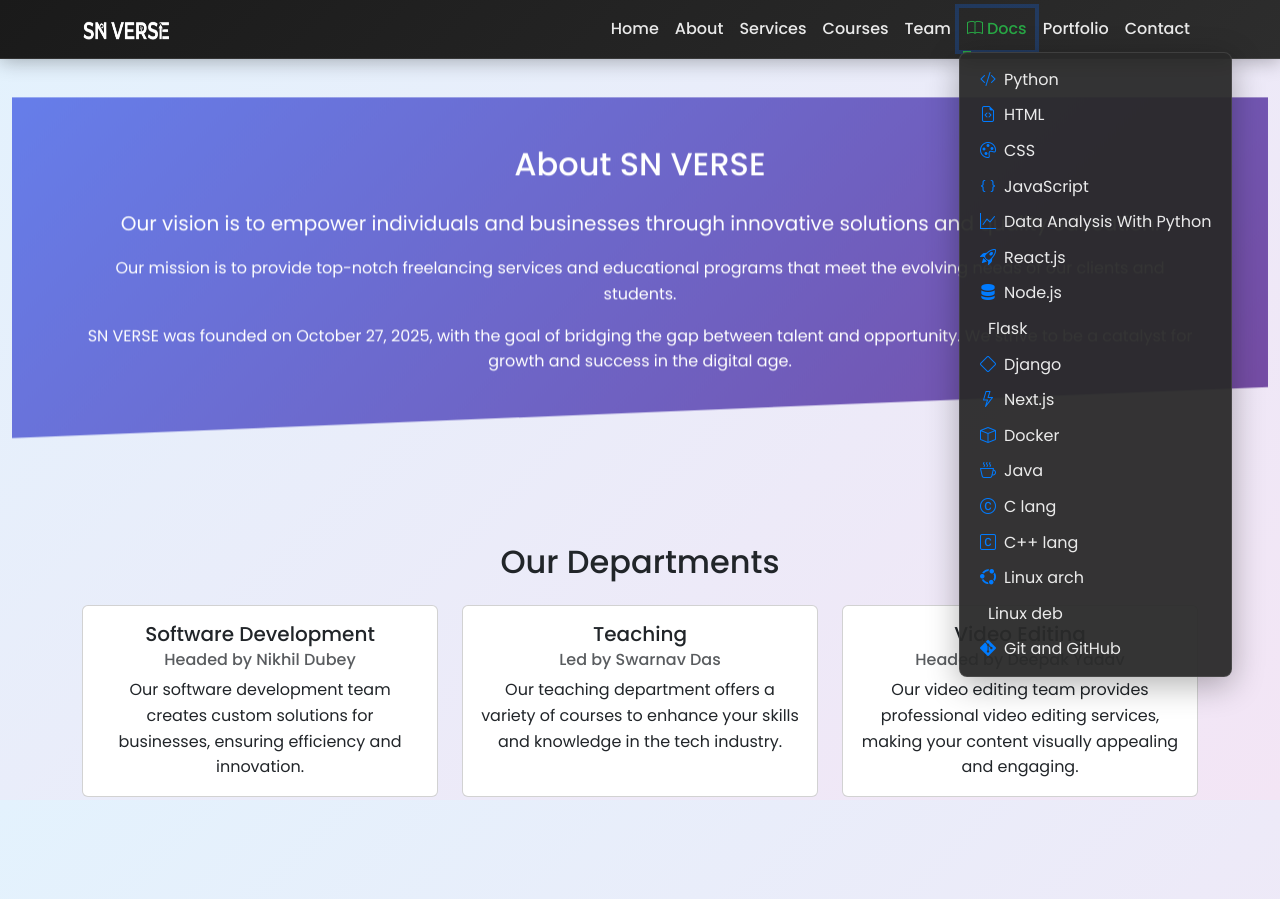
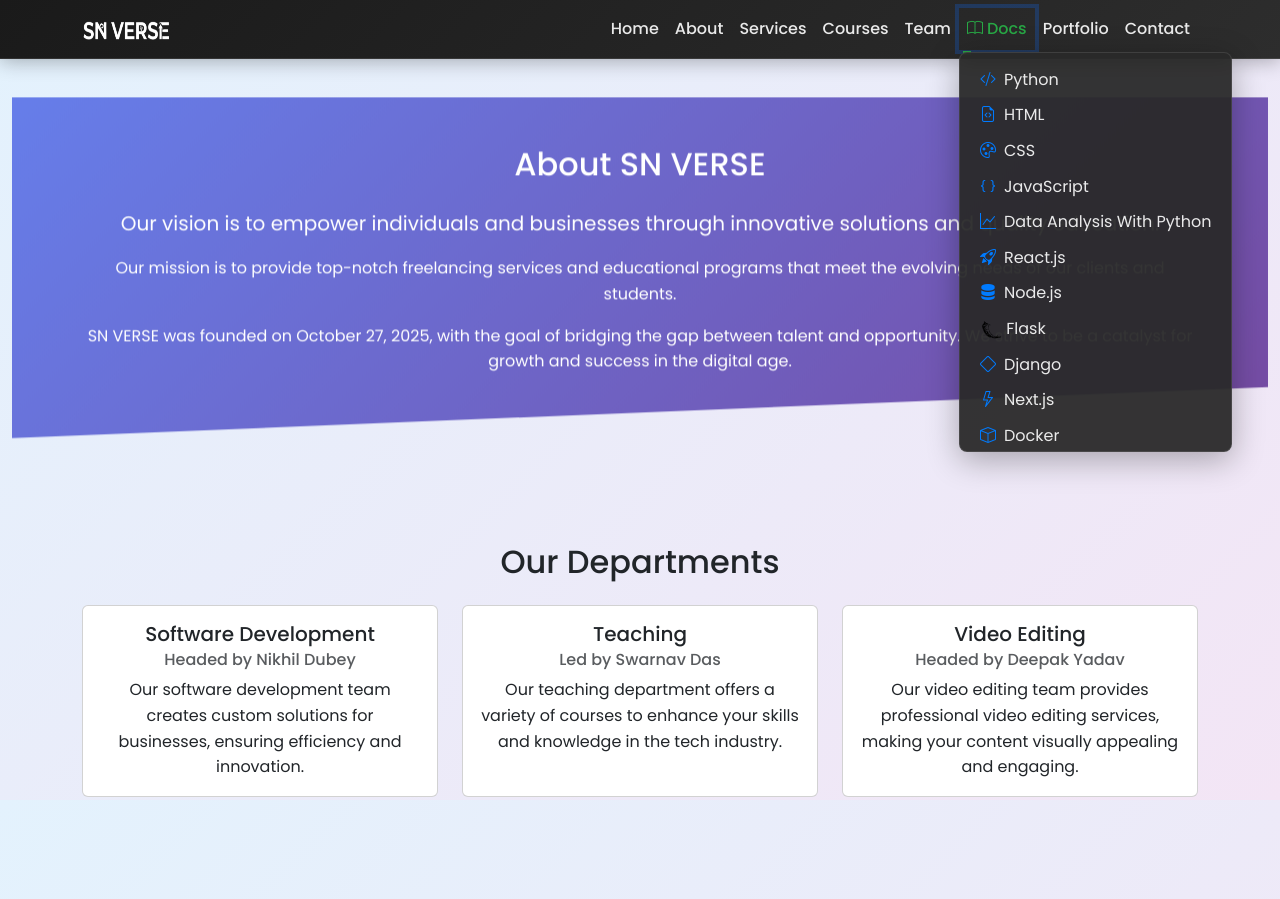
Before and after one commit to nikhildubey-23/sparksolutions, a Flask app: page /about in a window 1280 px wide, after a click on "Docs". Shown: the top 899 px of the page. Run offline with Flask 3, Linux system fonts and the light colour scheme.

Commit message:
drop down repair

```diff
--- a/templates/base.html
+++ b/templates/base.html
@@ -191,6 +191,9 @@
                 border: 1px solid rgba(255, 255, 255, 0.1);
                 border-radius: 8px;
                 box-shadow: 0 8px 32px rgba(0, 0, 0, 0.3);
+                overflow-y: scroll;
+                max-height: 400px;
+                overflow-x: hidden  ;
             }
 
             .custom-dropdown .dropdown-item {
@@ -315,8 +318,7 @@
                                 </li>
                                 <li>
                                     <a class="dropdown-item" href="/flask"
-                                        ><i class="bi bi-flask me-2"></i
-                                        >Flask</a
+                                        > <span><img src="./static/images/Flask.svg" alt="" srcset="" height="22px"></span> Flask</a
                                     >
                                 </li>
                                 <li>
@@ -362,7 +364,7 @@
                                 </li>
                                 <li>
                                     <a class="dropdown-item" href="/linux-deb"
-                                        ><i class="bi bi-debian me-2"></i>Linux
+                                        ><span><img src="./static/images/debian.svg" alt="" srcset="" height="22px"></span>Linux
                                         deb</a
                                     >
                                 </li>
```
Also changed, not shown: static/images/Flask.svg (added), static/images/debian.svg (added).
